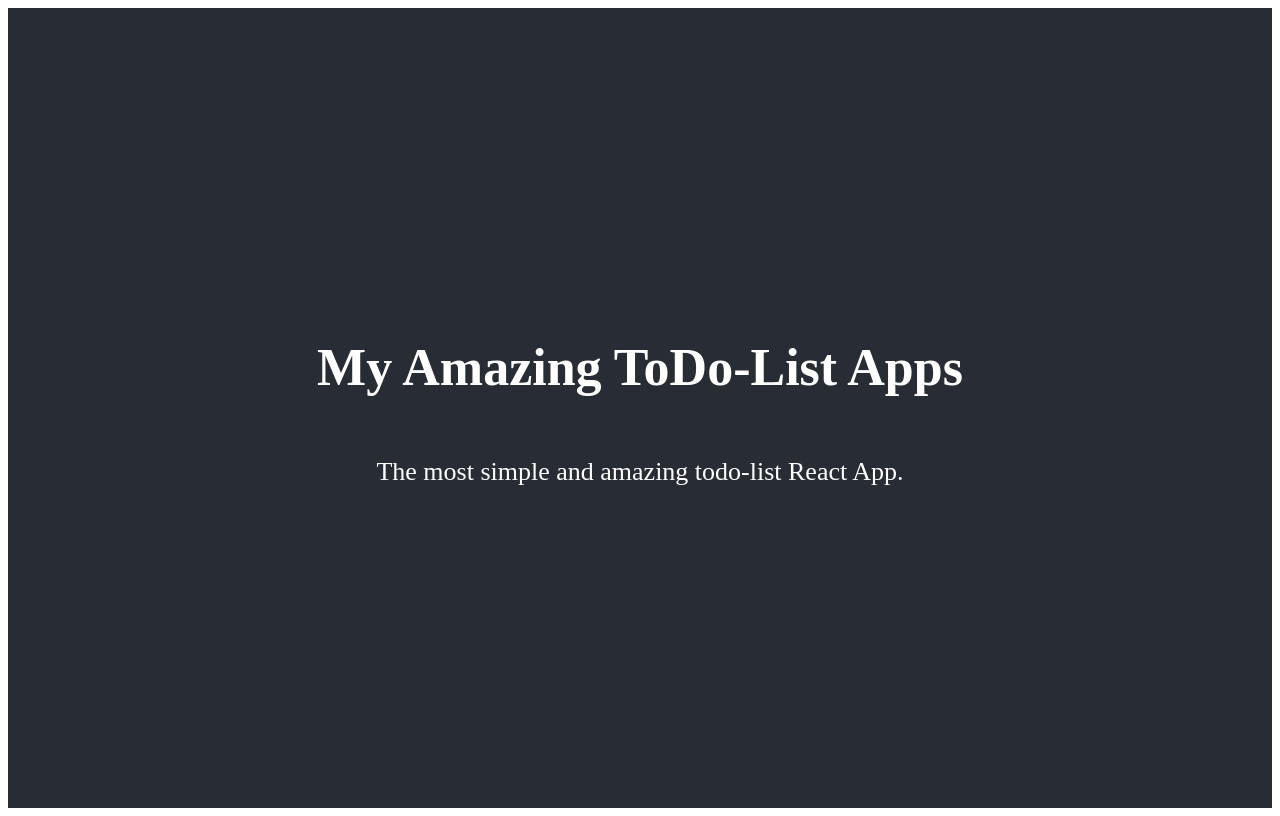
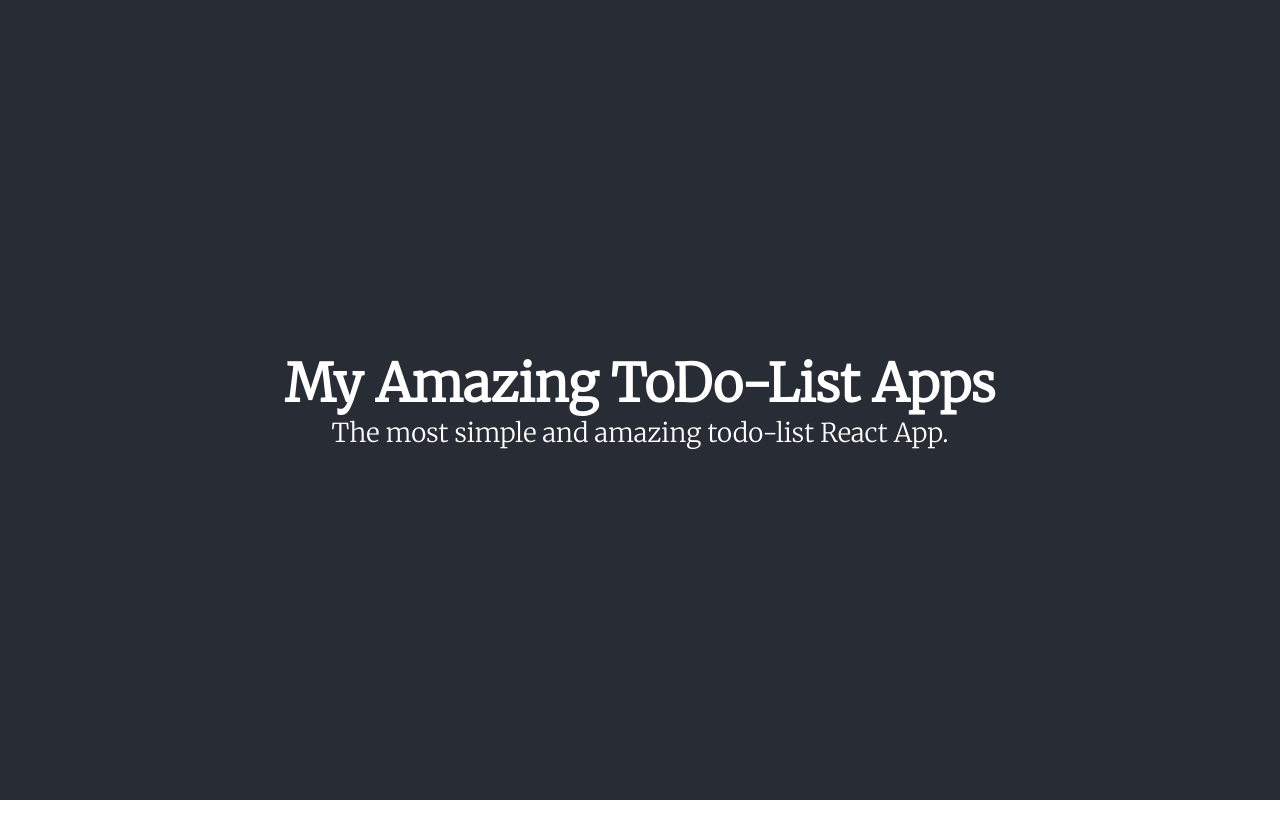
Before and after one commit to hilvanocharls20/FCBReact-AWS, a React app: page / in a window 1280 px wide. Built offline with nearby package versions, Linux system fonts and the light colour scheme.

Commit message:
Integrated Google Fonts API

```diff
--- a/src/index.css
+++ b/src/index.css
@@ -1,3 +1,17 @@
+@import url('https://fonts.googleapis.com/css2?family=Merriweather:wght@300&display=swap');
+
+* {
+  padding: 0;
+  margin: 0;
+  box-sizing: border-box;
+}
+
+body {
+  font-family: 'Merriweather', serif;
+}
+
+
+
 .app {
   text-align: center;
 }
```
